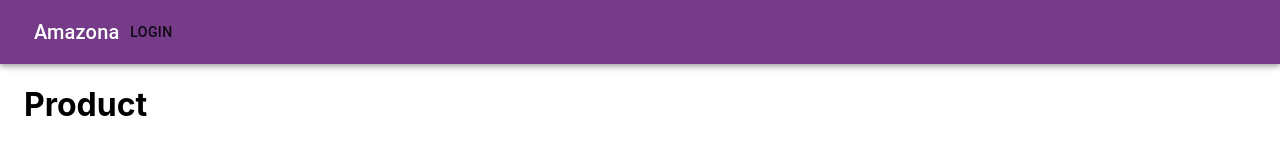
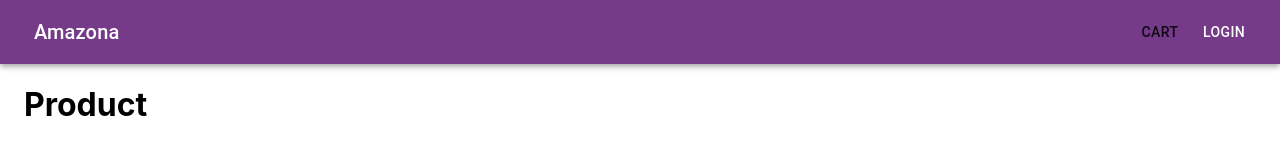
Before and after one commit to 2018331042/Next-project, a Next.js app: page / in a window 1280 px wide. Shown: the top 144 px of the page. Built offline with nearby package versions, Linux system fonts and the light colour scheme.

Commit message:
product details added

```diff
--- a/components/Layout.js
+++ b/components/Layout.js
@@ -25,7 +25,8 @@ export default function Layout({ children }) {
             </Link>
           </NextLink>
           <div className={classes.grow}></div>
-          <Button>Login</Button>
+          <Button>cart</Button>
+          <Button className={classes.login}>Login</Button>
         </Toolbar>
       </AppBar>
       <Container className={classes.main}>{children}</Container>
--- a/pages/index.js
+++ b/pages/index.js
@@ -9,6 +9,7 @@ import {
   Typography,
 } from '@material-ui/core';
 import Layout from '../components/Layout';
+import NextLink from 'next/link';
 import data from '../utils/data';
 
 export default function Home() {
@@ -20,6 +21,7 @@ export default function Home() {
           {data.products.map((product) => (
             <Grid item md={4} key={product.name}>
               <Card>
+                <NextLink href={`product/${product.slug}`} passHref>
                   <CardActionArea>
                     <CardMedia
                       component="img"
@@ -30,6 +32,7 @@ export default function Home() {
                       <Typography>{product.name}</Typography>
                     </CardContent>
                   </CardActionArea>
+                </NextLink>
                 <CardActions>
                   <Typography>${product.price}</Typography>
                   <Button size="small" color="primary">
--- a/utils/Styles.js
+++ b/utils/Styles.js
@@ -6,10 +6,14 @@ const useSyles = makeStyles({
       color: '#ffffff',
       marginLeft: 10,
     },
+    textDecoration: 'none',
   },
-  // grow: {
-  //   flexGrow: 1,
-  // },
+  grow: {
+    flexGrow: 1,
+  },
+  login: {
+    color: '#FFFFFF',
+  },
   title: {
     marginLeft: 10,
   },
```
Also changed, not shown: pages/product/[slug].js (added, +14 -0 lines). Lines whose indentation alone changed are shown as unchanged.
